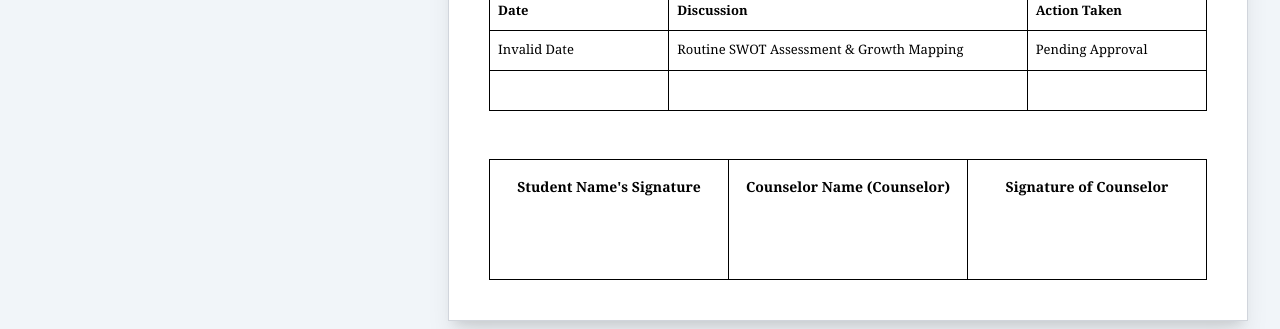
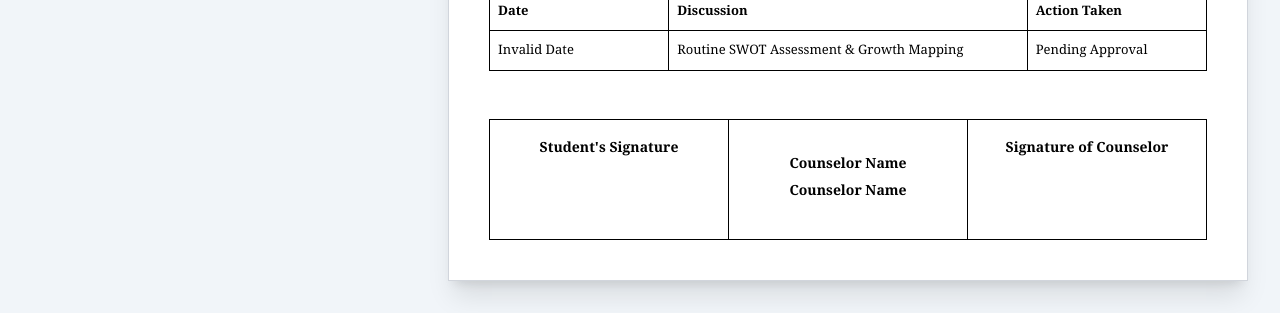
Before and after one commit to Sp2736/counseling-reports-portal, a Next.js app: page /counselor/record/1 in a window 1280 px wide. Shown: the part 1000-1329 px from the top of the page. Built offline with nearby package versions, Linux system fonts and the light colour scheme; no server answers.

Commit message:
Suggested Format Changes

```diff
--- a/src/app/counselor/record/[id]/page.tsx
+++ b/src/app/counselor/record/[id]/page.tsx
@@ -404,11 +404,6 @@ export default function CounselorRecordReview({
                       {isReviewed ? "Review Finalized" : "Pending Approval"}
                     </td>
                   </tr>
-                  <tr>
-                    <td className="border border-black p-2 h-[40px]"></td>
-                    <td className="border border-black p-2"></td>
-                    <td className="border border-black p-2"></td>
-                  </tr>
                 </tbody>
               </table>
 
@@ -419,15 +414,17 @@ export default function CounselorRecordReview({
                     {/* 1. Student Block: Name High, Space for Signature Below */}
                     <td className="border border-black p-4 w-1/3 align-top text-center h-[120px]">
                       <p className="font-bold text-[14px]">
-                        {record.student?.fullName || "Student Name"}'s Signature
+                        Student's Signature
                       </p>
                     </td>
 
                     {/* 2. Counselor Name Block: Centered Auto-populated Name */}
-                    <td className="border border-black p-4 w-1/3 align-top text-center h-[120px]">
-                      <p className="font-bold text-[14px] mb-1">
-                        {record.assignedCounselor?.fullName || "Counselor Name"}{" "}
-                        (Counselor)
+                    <td className="border border-black p-4 w-1/3 text-center h-[120px]">
+                      <p className="font-bold align-top text-[14px] mb-1">
+                        Counselor Name
+</p>
+<p className="font-bold align-bottom text-[14px] mb-1">
+{record.assignedCounselor?.fullName || "Counselor Name"}
                       </p>
                     </td>
 
```
